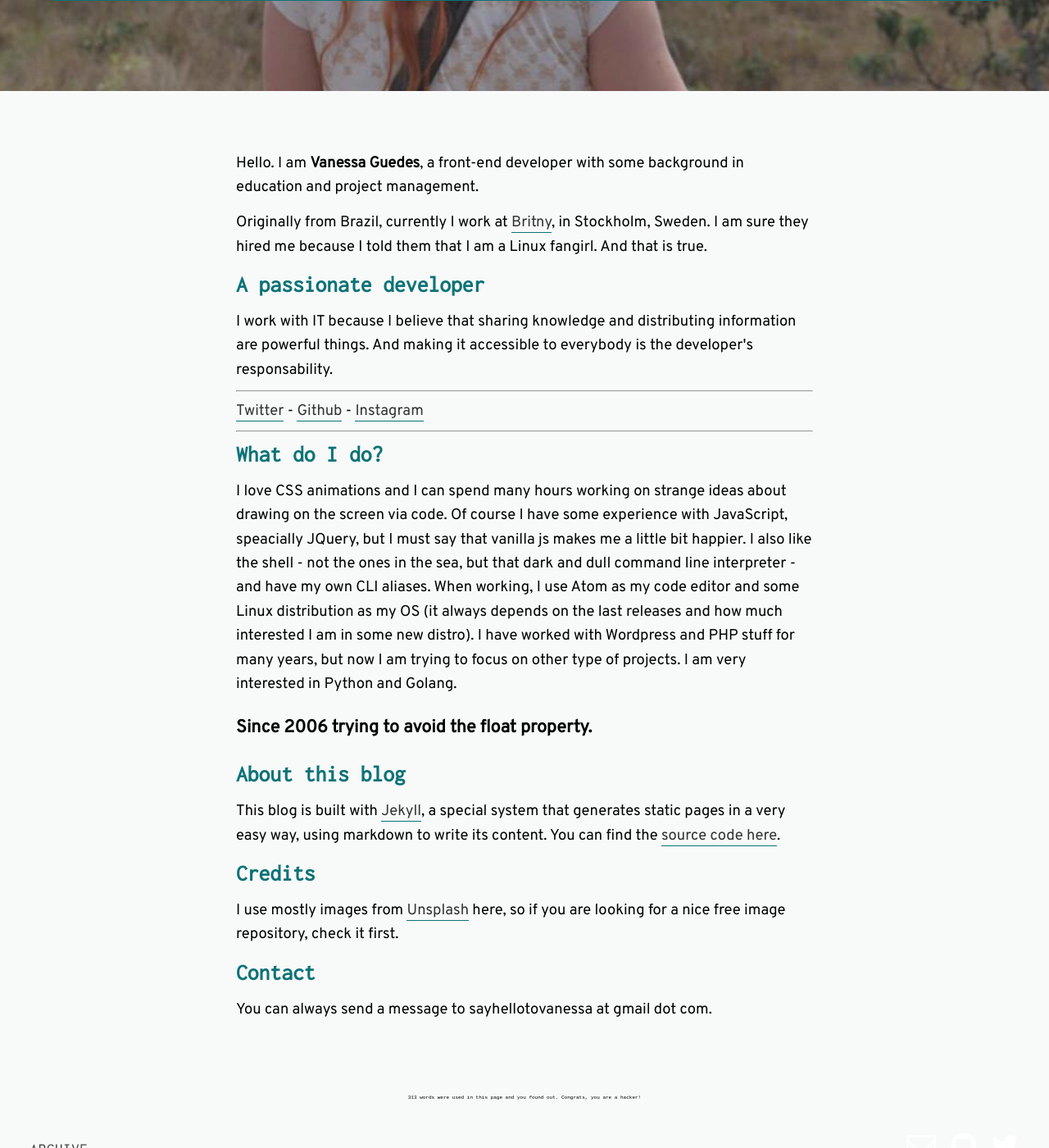
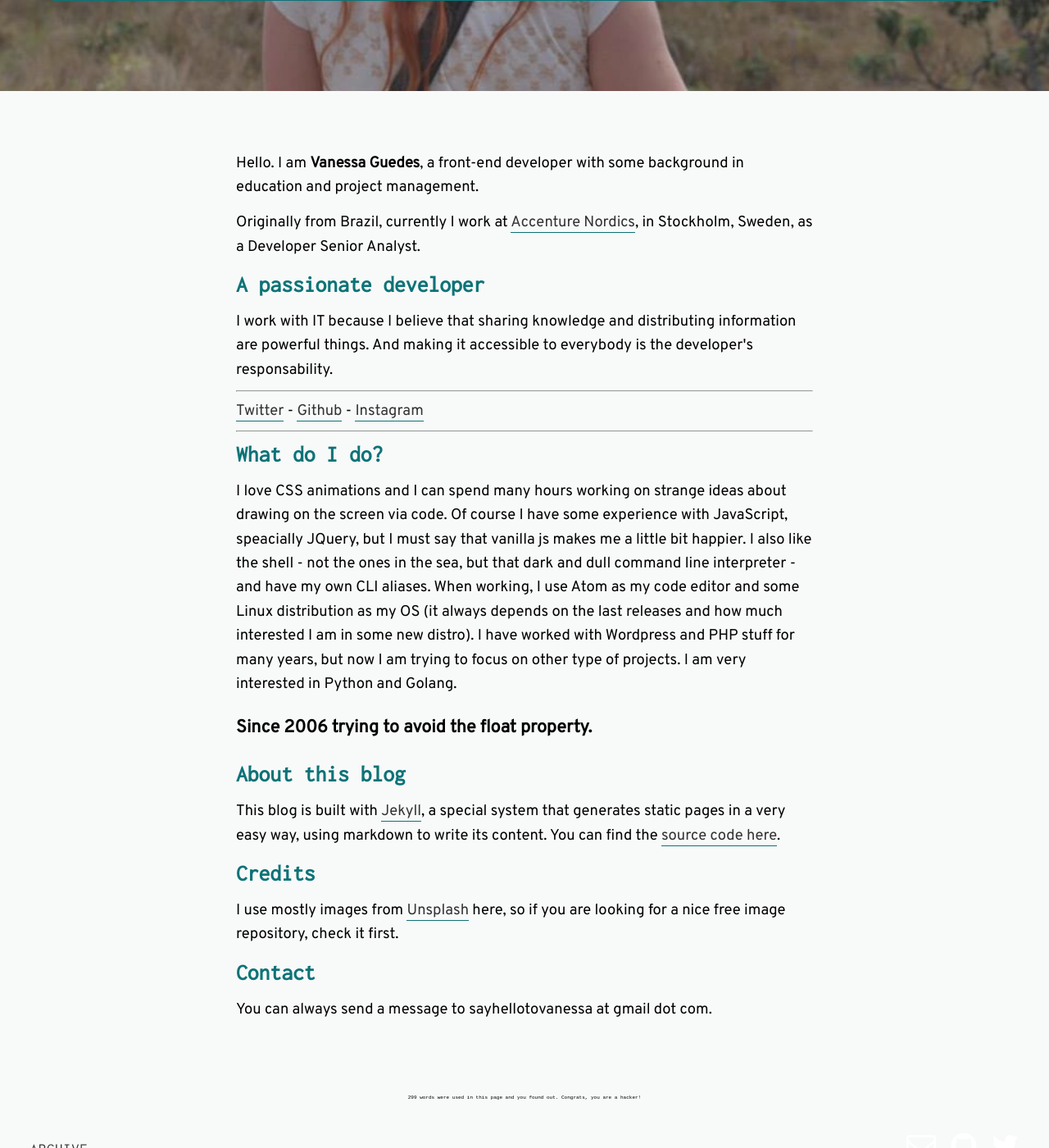
Before and after one commit to sayhellotovanessa/sayhellotovanessa, a Jekyll site: the page built from about.html, in a window 1280 px wide and 1400 px high, scrolled down 533 px. Shown: the whole window at 82% size. Built offline with Jekyll 4.4.1, drawn with Linux system fonts in a browser that asks for light colours; nearby versions of some CDN libraries; some web fonts are replaced.

Commit message:
changed current company name

```diff
--- a/about.html
+++ b/about.html
@@ -10,7 +10,8 @@ image-sm: /img/eofield.jpg
 
 
 <p>Hello. I am <strong>Vanessa Guedes</strong>, a front-end developer with some background in education and project management.</p>
-<p>Originally from Brazil, currently I work at <a href="http://britny.se">Britny</a>, in Stockholm, Sweden. I am sure they hired me because I told them that I am a Linux fangirl. And that is true. </p>
+<p>Originally from Brazil, currently I work at <a href="http://accenture.com">Accenture Nordics</a>, in Stockholm, Sweden, as a Developer Senior Analyst. </p>
+
 
 <h2>A passionate developer</h2>
 
```
